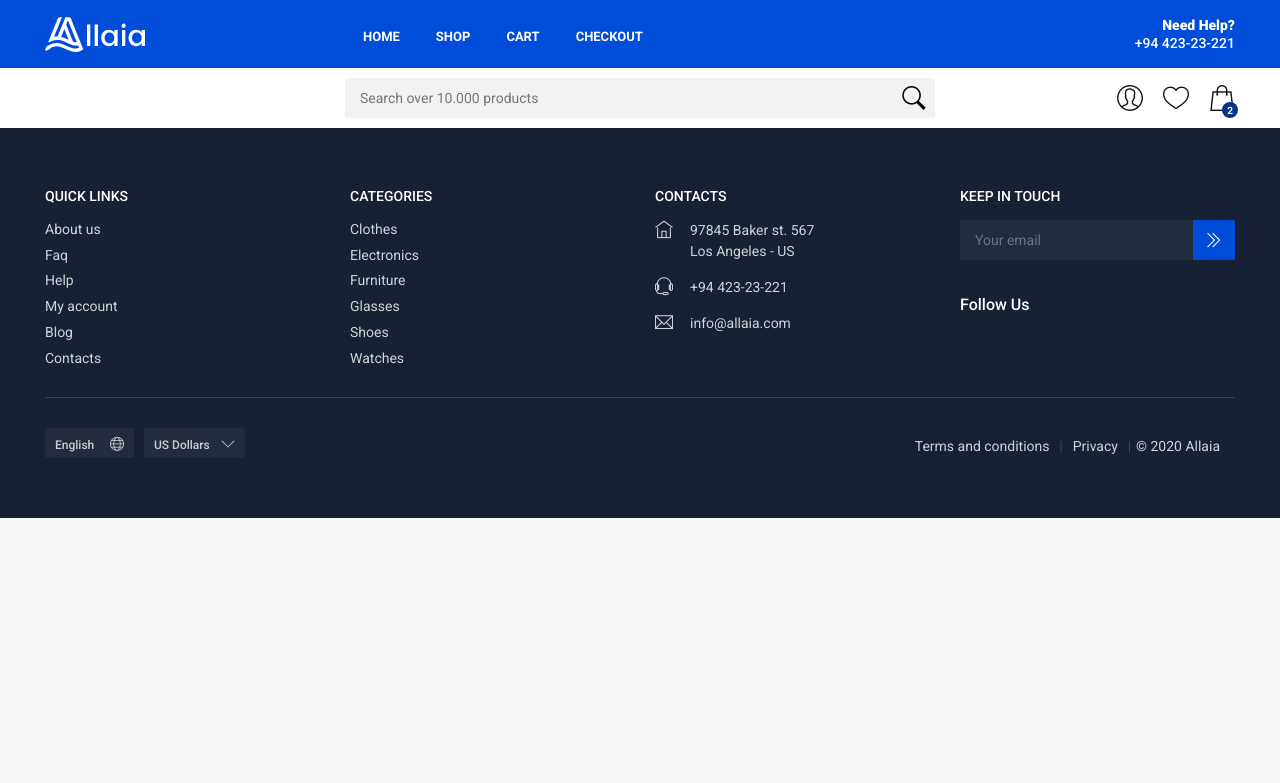
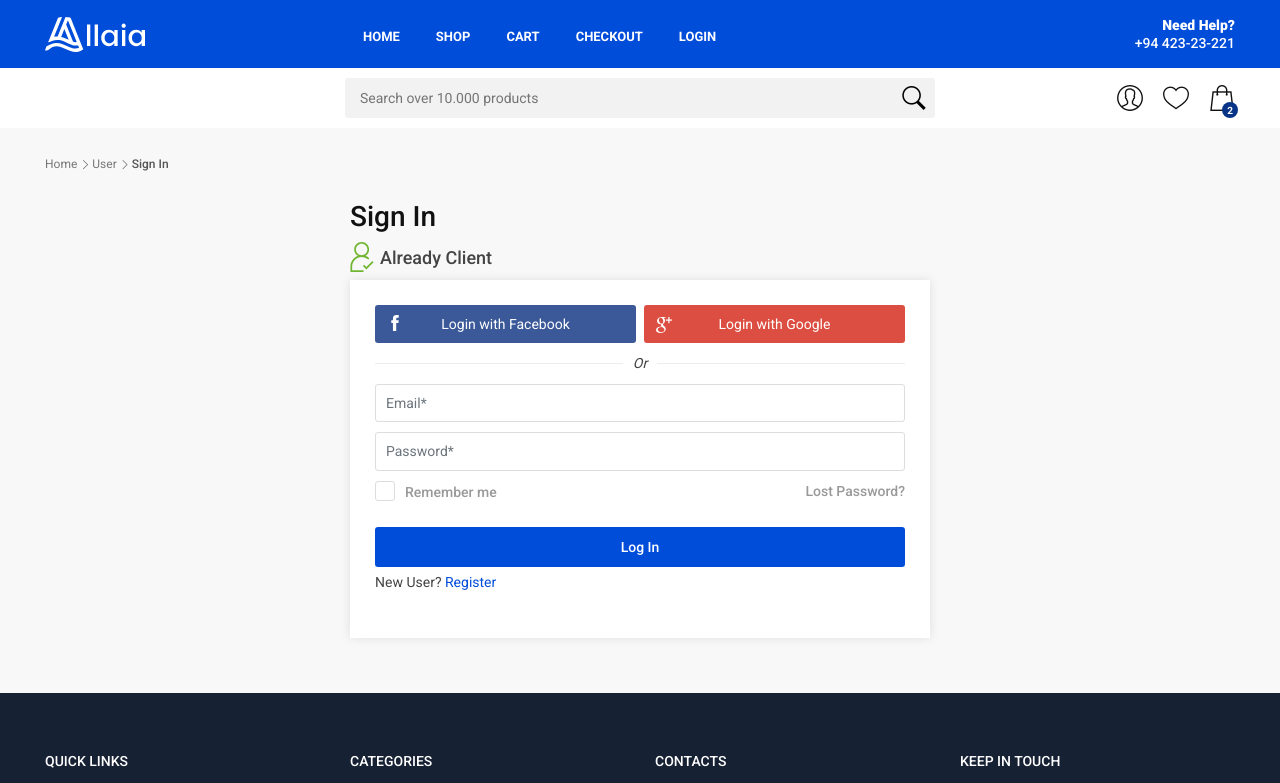
Before and after one commit to debowale1/shoepro, a React (Create React App) app in the folder frontend/: page /login in a window 1280 px wide. Shown: the top 783 px of the page. Built offline with nearby package versions, Linux system fonts and the light colour scheme.

Commit message:
loging in from frontend

```diff
--- a/frontend/public/css/custom.css
+++ b/frontend/public/css/custom.css
@@ -1,3 +1,6 @@
 /*============================================================================================*/
 /* Your custom styles below */
 /*============================================================================================*/
+.box_account h3.client {
+  background: url(../images/user.svg) center left no-repeat;
+}
--- a/frontend/public/index.html
+++ b/frontend/public/index.html
@@ -22,6 +22,7 @@
     <link href="%PUBLIC_URL%/css/home_1.css" rel="stylesheet">
     <link href="%PUBLIC_URL%/css/product_page.css" rel="stylesheet">
     <link href="%PUBLIC_URL%/css/cart.css" rel="stylesheet">
+    <link href="%PUBLIC_URL%/css/account.css" rel="stylesheet">
 
     <!-- YOUR CUSTOM CSS -->
     <link href="%PUBLIC_URL%/css/custom.css" rel="stylesheet">
--- a/frontend/src/App.js
+++ b/frontend/src/App.js
@@ -3,17 +3,19 @@ import Footer from './components/Footer'
 import HomeScreen from './screens/HomeScreen'
 import ProductScreen from './screens/ProductScreen'
 import CartScreen from './screens/CartScreen'
-// import Banner from './components/Banner'
+import LoginScreen from './screens/LoginScreen'
 import {BrowserRouter as Router, Route} from 'react-router-dom'
+
 const App = () => {
   return (
     <Router>
     <div id="page">
       <Header />
       <main>
-        <Route path='/' exact component={HomeScreen}/>
+        <Route path='/login' component={LoginScreen}/>
         <Route path='/product/:id' component={ProductScreen}/>
         <Route path='/cart/:id?' component={CartScreen}/>
+        <Route path='/' exact component={HomeScreen}/>
       </main>
       <Footer />
     </div>
--- a/frontend/src/components/Header.js
+++ b/frontend/src/components/Header.js
@@ -17,20 +17,20 @@ const Header = () => {
 						</div>
 					</div>
 					<nav className="col-xl-6 col-lg-7">
-						<a className="open_close" href="javascript:void(0);">
+						<Link className="open_close" to="">
 							<div className="hamburger hamburger--spin">
 								<div className="hamburger-box">
 									<div className="hamburger-inner"></div>
 								</div>
 							</div>
-						</a>
+						</Link>
 						 {/* Mobile menu button  */}
 						<div className="main-menu">
 							<div id="header_menu">
 								<a href="index.html">
                   <img src="img/logo_black.svg" alt="" width="100" height="35" />
                 </a>
-								<a href="#" className="open_close" id="close_in"><i className="ti-close"></i></a>
+								<Link to="#" className="open_close" id="close_in"><i className="ti-close"></i></Link>
 							</div>
 							<ul>
 								<li>
@@ -44,6 +44,9 @@ const Header = () => {
 								</li>
 								<li>
 									<Link to="/checkout">Checkout</Link>
+								</li>
+								<li>
+									<Link to="/login">Login</Link>
 								</li>
 							</ul>
 						</div>
@@ -65,14 +68,14 @@ const Header = () => {
 						<nav className="categories">
 							<ul className="clearfix">
 								<li><span>
-										<a href="#">
+										<Link to="#">
 											<span className="hamburger hamburger--spin">
 												<span className="hamburger-box">
 													<span className="hamburger-inner"></span>
 												</span>
 											</span>
 											Categories
-										</a>
+										</Link>
 									</span>
 									<div id="menu">
 										<ul>
@@ -85,7 +88,7 @@ const Header = () => {
 													<li><a href="listing-grid-5-sidebar-right.html">View all Collections</a></li>
 												</ul>
 											</li>
-											<li><span><a href="#">Men</a></span>
+											<li><span><Link href="#">Men</Link></span>
 												<ul>
 													<li><a href="listing-grid-6-sidebar-left.html">Offers</a></li>
 													<li><a href="listing-grid-7-sidebar-right.html">Shoes</a></li>
@@ -94,7 +97,7 @@ const Header = () => {
 													<li><a href="listing-row-4-sidebar-extended.html">Equipment</a></li>
 												</ul>
 											</li>
-											<li><span><a href="#">Women</a></span>
+											<li><span><Link href="#">Women</Link></span>
 												<ul>
 													<li><a href="listing-grid-1-full.html">Best Sellers</a></li>
 													<li><a href="listing-grid-2-full.html">Clothing</a></li>
@@ -102,7 +105,7 @@ const Header = () => {
 													<li><a href="listing-grid-4-sidebar-left.html">Shoes</a></li>
 												</ul>
 											</li>
-											<li><span><a href="#">Boys</a></span>
+											<li><span><Link href="#">Boys</Link></span>
 												<ul>
 													<li><a href="listing-grid-6-sidebar-left.html">Easy On Shoes</a></li>
 													<li><a href="listing-grid-7-sidebar-right.html">Clothing</a></li>
@@ -110,7 +113,7 @@ const Header = () => {
 													<li><a href="listing-row-4-sidebar-extended.html">All Boys</a></li>
 												</ul>
 											</li>
-											<li><span><a href="#">Girls</a></span>
+											<li><span><Link href="#">Girls</Link></span>
 												<ul>
 													<li><a href="listing-grid-1-full.html">New Releases</a></li>
 													<li><a href="listing-grid-2-full.html">Clothing</a></li>
@@ -118,7 +121,7 @@ const Header = () => {
 													<li><a href="listing-grid-4-sidebar-left.html">Best Sellers</a></li>
 												</ul>
 											</li>
-											<li><span><a href="#">Customize</a></span>
+											<li><span><Link href="#">Customize</Link></span>
 												<ul>
 													<li><a href="listing-row-1-sidebar-left.html">For Men</a></li>
 													<li><a href="listing-row-2-sidebar-right.html">For Women</a></li>
@@ -195,7 +198,7 @@ const Header = () => {
 								{/* <!-- /dropdown-access--> */}
 							</li>
 							<li>
-								<a href="javascript:void(0);" className="btn_search_mob"><span>Search</span></a>
+								<Link to="" className="btn_search_mob"><span>Search</span></Link>
 							</li>
 							<li>
 								<a href="#menu" className="btn_cat_mob">
--- /dev/null
+++ b/frontend/src/screens/LoginScreen.js
@@ -0,0 +1,117 @@
+import React, { useState, useEffect } from 'react'
+import { Link } from 'react-router-dom'
+import {useDispatch, useSelector } from 'react-redux'
+import Loader from './../components/Loader'
+import { login } from './../actions/userActions'
+
+const LoginScreen = ({location, history}) => {
+
+  const [email, setEmail] = useState('')
+  const [password, setPassword] = useState('')
+
+  const dispatch = useDispatch()
+
+  const userLogin = useSelector(state => state.userLogin)
+  const {loading, error, userInfo } = userLogin
+
+  let redirect = location.search ? location.search.split('=')[1] : '/'
+  redirect = ''
+
+  useEffect(() => {
+    if(redirect){
+      history.push(redirect)
+    }
+
+  }, [history, redirect, userInfo])
+
+
+
+  const submitHandler = (e) => {
+    e.preventDefault()
+    dispatch(login(email, password))
+  }
+  return (
+    <main class="bg_gray">
+      <div class="container margin_30">
+        <div class="page_header">
+          <div class="breadcrumbs">
+            <ul>
+              <li><Link to="/">Home</Link></li>
+              <li><Link to="#">User</Link></li>
+              <li>Sign In</li>
+            </ul>
+        </div>
+      </div>
+      {/* <!-- /page_header --> */}
+      <div class="row justify-content-center">
+        <div class="col-xl-6 col-lg-6 col-md-8">
+          <h3>Sign In</h3>
+          {error && <h4 style={{ color: 'red'}}>{error}</h4> }
+          {loading && <Loader/> }
+          <div class="box_account">
+            <h3 class="client">Already Client</h3>
+            <div class="form_container">
+              <div class="row no-gutters">
+                <div class="col-lg-6 pr-lg-1">
+                  <a href="#0" class="social_bt facebook">Login with Facebook</a>
+                </div>
+                <div class="col-lg-6 pl-lg-1">
+                  <a href="#0" class="social_bt google">Login with Google</a>
+                </div>
+              </div>
+              <div class="divider"><span>Or</span></div>
+              <form onSubmit={submitHandler}>
+                <div class="form-group">
+                  <input
+                    type="email"
+                    class="form-control"
+                    name="email"
+                    id="email"
+                    value={email}
+                    placeholder="Email*"
+                    onChange={(e) => setEmail(e.target.value)}
+                  />
+                </div>
+                <div class="form-group">
+                  <input
+                    type="password"
+                    class="form-control"
+                    name="password_in"
+                    id="password_in"
+                    value={password}
+                    placeholder="Password*"
+                    onChange={(e) => setPassword(e.target.value)}
+                 />
+                </div>
+                <div class="clearfix add_bottom_15">
+                  <div class="checkboxes float-left">
+                    <label class="container_check">Remember me
+                      <input type="checkbox" />
+                      <span class="checkmark"></span>
+                    </label>
+                  </div>
+                  <div class="float-right">
+                    <Link to="/passwordReset" id="forgot">Lost Password?</Link>
+                  </div>
+                </div>
+                <div class="text-center">
+                  <input type="submit" value="Log In" class="btn_1 full-width" />
+                </div>
+              </form>
+              <p>New User? <Link to={redirect ? `/register?redirect=${redirect}` : '/register' }>Register </Link></p>
+            </div>
+            {/* <!-- /form_container --> */}
+          </div>
+          {/* <!-- /box_account --> */}
+        </div>
+
+      </div>
+      {/* <!-- /row --> */}
+      </div>
+        {/* <!-- /container --> */}
+    </main>
+
+  )
+}
+
+export default LoginScreen
```
Also changed, not shown: frontend/public/images/user.svg (added).
